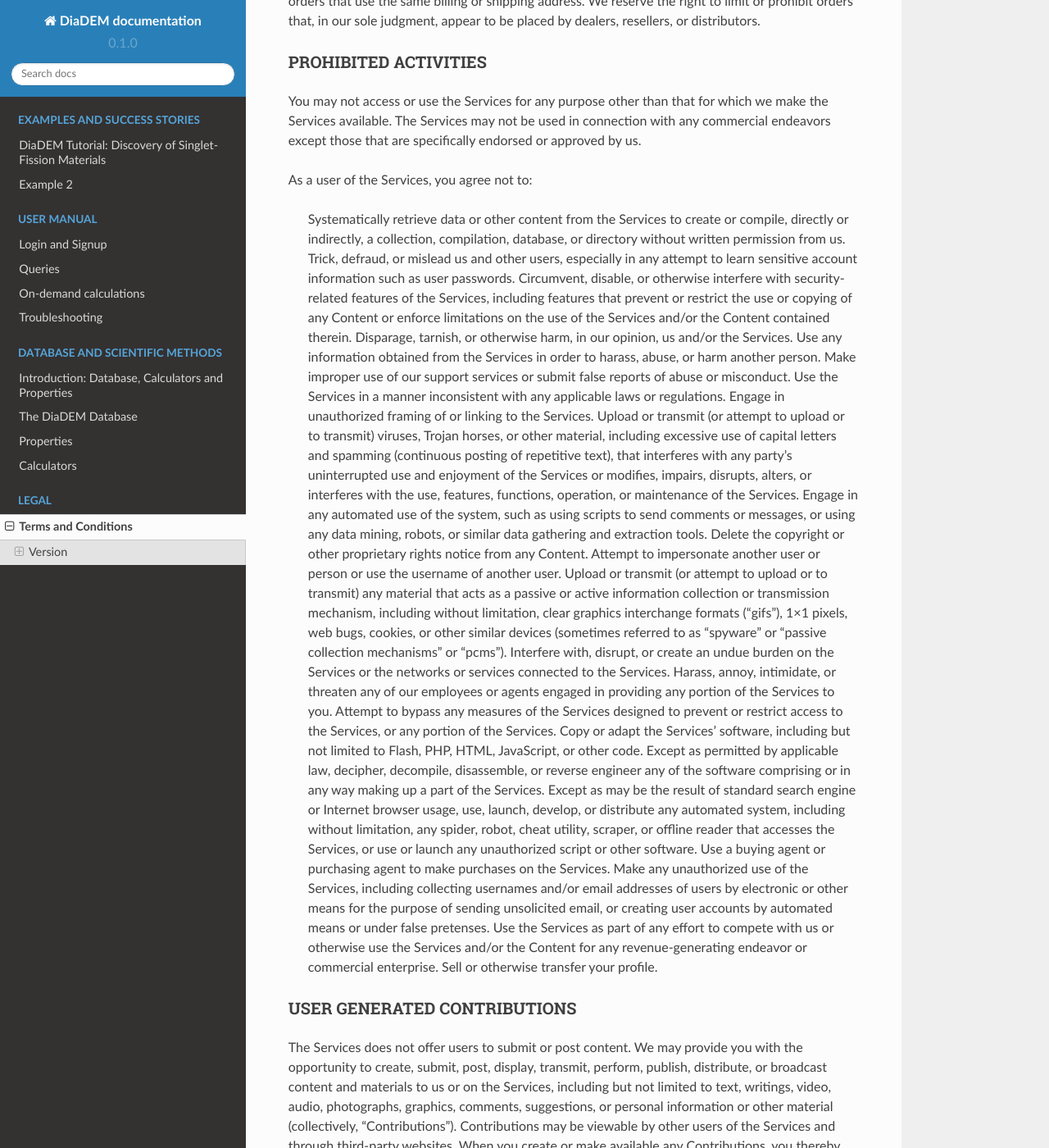
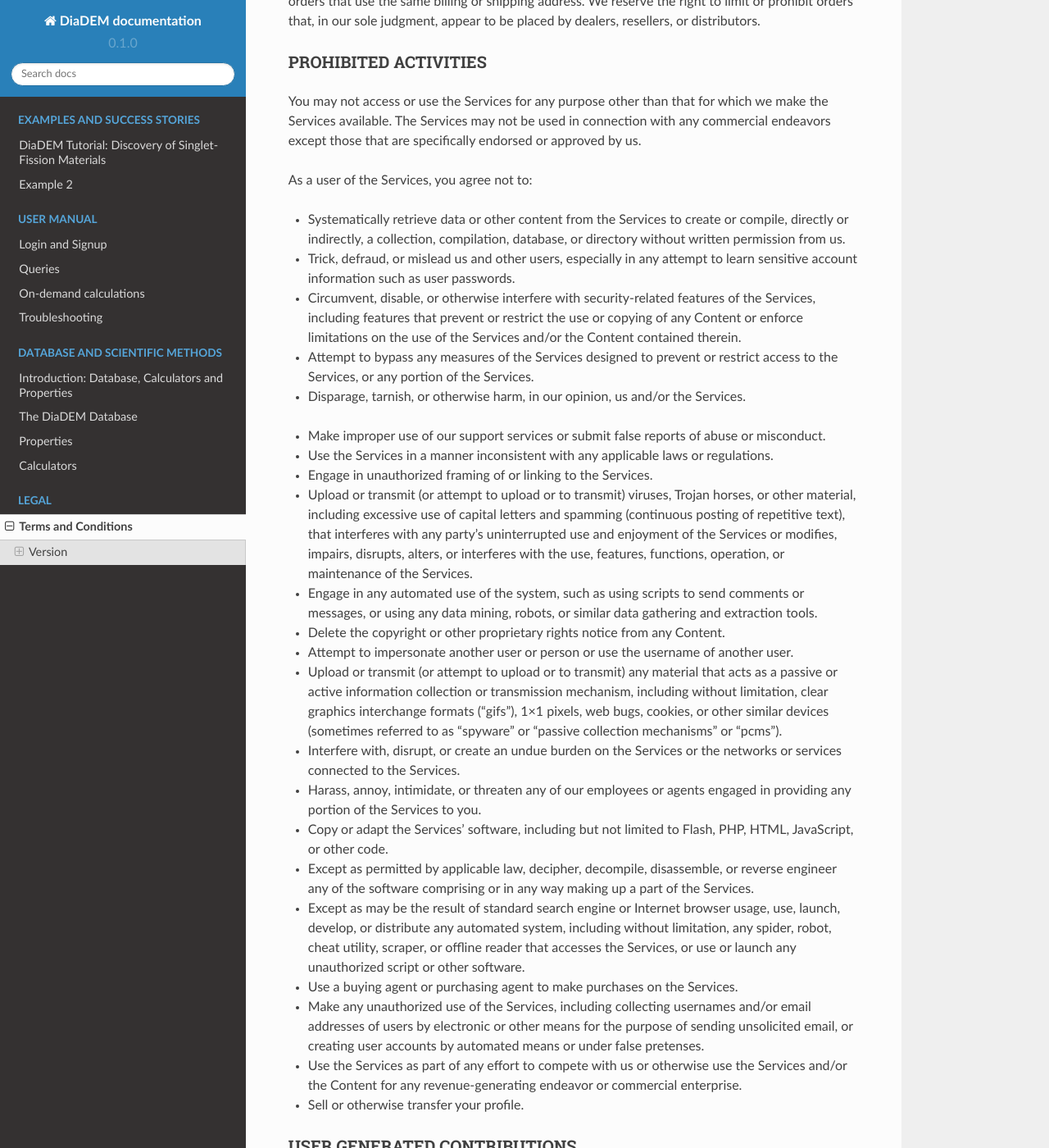
Before and after one commit to diadem-platform/diadem-docs, a Sphinx documentation site: the page built from docs/source/legal/TAC.rst, in a window 1280 px wide and 1400 px high, scrolled down 4750 px. Shown: the whole window at 82% size. Built offline with Sphinx 7.4.7 and the Read the Docs theme 2.0.0, drawn with Linux system fonts in a browser that asks for light colours; some of the changed text lies outside the part shown.

Commit message:
some formatting

```diff
--- a/docs/source/legal/TAC.rst
+++ b/docs/source/legal/TAC.rst
@@ -136,48 +135,49 @@
 
 As a user of the Services, you agree not to:
 
-    Systematically retrieve data or other content from the Services to create or compile, directly or indirectly, a collection, compilation, database, or directory without written permission from us.
-    Trick, defraud, or mislead us and other users, especially in any attempt to learn sensitive account information such as user passwords.
-    Circumvent, disable, or otherwise interfere with security-related features of the Services, including features that prevent or restrict the use or copying of any Content or enforce limitations on the use of the Services and/or the Content contained therein.
-    Disparage, tarnish, or otherwise harm, in our opinion, us and/or the Services.
-    Use any information obtained from the Services in order to harass, abuse, or harm another person.
-    Make improper use of our support services or submit false reports of abuse or misconduct.
-    Use the Services in a manner inconsistent with any applicable laws or regulations.
-    Engage in unauthorized framing of or linking to the Services.
-    Upload or transmit (or attempt to upload or to transmit) viruses, Trojan horses, or other material, including excessive use of capital letters and spamming (continuous posting of repetitive text), that interferes with any party’s uninterrupted use and enjoyment of the Services or modifies, impairs, disrupts, alters, or interferes with the use, features, functions, operation, or maintenance of the Services.
-    Engage in any automated use of the system, such as using scripts to send comments or messages, or using any data mining, robots, or similar data gathering and extraction tools.
-    Delete the copyright or other proprietary rights notice from any Content.
-    Attempt to impersonate another user or person or use the username of another user.
-    Upload or transmit (or attempt to upload or to transmit) any material that acts as a passive or active information collection or transmission mechanism, including without limitation, clear graphics interchange formats ("gifs"), 1×1 pixels, web bugs, cookies, or other similar devices (sometimes referred to as "spyware" or "passive collection mechanisms" or "pcms").
-    Interfere with, disrupt, or create an undue burden on the Services or the networks or services connected to the Services.
-    Harass, annoy, intimidate, or threaten any of our employees or agents engaged in providing any portion of the Services to you.
-    Attempt to bypass any measures of the Services designed to prevent or restrict access to the Services, or any portion of the Services.
-    Copy or adapt the Services' software, including but not limited to Flash, PHP, HTML, JavaScript, or other code.
-    Except as permitted by applicable law, decipher, decompile, disassemble, or reverse engineer any of the software comprising or in any way making up a part of the Services.
-    Except as may be the result of standard search engine or Internet browser usage, use, launch, develop, or distribute any automated system, including without limitation, any spider, robot, cheat utility, scraper, or offline reader that accesses the Services, or use or launch any unauthorized script or other software.
-    Use a buying agent or purchasing agent to make purchases on the Services.
-    Make any unauthorized use of the Services, including collecting usernames and/or email addresses of users by electronic or other means for the purpose of sending unsolicited email, or creating user accounts by automated means or under false pretenses.
-    Use the Services as part of any effort to compete with us or otherwise use the Services and/or the Content for any revenue-generating endeavor or commercial enterprise.
-    Sell or otherwise transfer your profile.
+- Systematically retrieve data or other content from the Services to create or compile, directly or indirectly, a collection, compilation, database, or directory without written permission from us.
+- Trick, defraud, or mislead us and other users, especially in any attempt to learn sensitive account information such as user passwords.
+- Circumvent, disable, or otherwise interfere with security-related features of the Services, including features that prevent or restrict the use or copying of any Content or enforce limitations on the use of the Services and/or the Content contained therein.
+- Attempt to bypass any measures of the Services designed to prevent or restrict access to the Services, or any portion of the Services.
+- Disparage, tarnish, or otherwise harm, in our opinion, us and/or the Services.
+.. - Use any information obtained from the Services in order to harass, abuse, or harm another person.
+
+- Make improper use of our support services or submit false reports of abuse or misconduct.
+- Use the Services in a manner inconsistent with any applicable laws or regulations.
+- Engage in unauthorized framing of or linking to the Services.
+- Upload or transmit (or attempt to upload or to transmit) viruses, Trojan horses, or other material, including excessive use of capital letters and spamming (continuous posting of repetitive text), that interferes with any party’s uninterrupted use and enjoyment of the Services or modifies, impairs, disrupts, alters, or interferes with the use, features, functions, operation, or maintenance of the Services.
+- Engage in any automated use of the system, such as using scripts to send comments or messages, or using any data mining, robots, or similar data gathering and extraction tools.
+- Delete the copyright or other proprietary rights notice from any Content.
+- Attempt to impersonate another user or person or use the username of another user.
+- Upload or transmit (or attempt to upload or to transmit) any material that acts as a passive or active information collection or transmission mechanism, including without limitation, clear graphics interchange formats ("gifs"), 1×1 pixels, web bugs, cookies, or other similar devices (sometimes referred to as "spyware" or "passive collection mechanisms" or "pcms").
+- Interfere with, disrupt, or create an undue burden on the Services or the networks or services connected to the Services.
+- Harass, annoy, intimidate, or threaten any of our employees or agents engaged in providing any portion of the Services to you.
+- Copy or adapt the Services' software, including but not limited to Flash, PHP, HTML, JavaScript, or other code.
+- Except as permitted by applicable law, decipher, decompile, disassemble, or reverse engineer any of the software comprising or in any way making up a part of the Services.
+- Except as may be the result of standard search engine or Internet browser usage, use, launch, develop, or distribute any automated system, including without limitation, any spider, robot, cheat utility, scraper, or offline reader that accesses the Services, or use or launch any unauthorized script or other software.
+- Use a buying agent or purchasing agent to make purchases on the Services.
+- Make any unauthorized use of the Services, including collecting usernames and/or email addresses of users by electronic or other means for the purpose of sending unsolicited email, or creating user accounts by automated means or under false pretenses.
+- Use the Services as part of any effort to compete with us or otherwise use the Services and/or the Content for any revenue-generating endeavor or commercial enterprise.
+- Sell or otherwise transfer your profile.
 
 USER GENERATED CONTRIBUTIONS
 ================================
 
 The Services does not offer users to submit or post content. We may provide you with the opportunity to create, submit, post, display, transmit, perform, publish, distribute, or broadcast content and materials to us or on the Services, including but not limited to text, writings, video, audio, photographs, graphics, comments, suggestions, or personal information or other material (collectively, "Contributions"). Contributions may be viewable by other users of the Services and through third-party websites. When you create or make available any Contributions, you thereby represent and warrant that:
 
-    The creation, distribution, transmission, public display, or performance, and the accessing, downloading, or copying of your Contributions do not and will not infringe the proprietary rights, including but not limited to the copyright, patent, trademark, trade secret, or moral rights of any third party.
-    You are the creator and owner of or have the necessary licenses, rights, consents, releases, and permissions to use and to authorize us, the Services, and other users of the Services to use your Contributions in any manner contemplated by the Services and these Legal Terms.
-    You have the written consent, release, and/or permission of each and every identifiable individual person in your Contributions to use the name or likeness of each and every such identifiable individual person to enable inclusion and use of your Contributions in any manner contemplated by the Services and these Legal Terms.
-    Your Contributions are not false, inaccurate, or misleading.
-    Your Contributions are not unsolicited or unauthorized advertising, promotional materials, pyramid schemes, chain letters, spam, mass mailings, or other forms of solicitation.
-    Your Contributions are not obscene, lewd, lascivious, filthy, violent, harassing, libelous, slanderous, or otherwise objectionable (as determined by us).
-    Your Contributions do not ridicule, mock, disparage, intimidate, or abuse anyone.
-    Your Contributions are not used to harass or threaten (in the legal sense of those terms) any other person and to promote violence against a specific person or class of people.
-    Your Contributions do not violate any applicable law, regulation, or rule.
-    Your Contributions do not violate the privacy or publicity rights of any third party.
-    Your Contributions do not violate any applicable law concerning child pornography, or otherwise intended to protect the health or well-being of minors.
-    Your Contributions do not include any offensive comments that are connected to race, national origin, gender, sexual preference, or physical handicap.
-    Your Contributions do not otherwise violate, or link to material that violates, any provision of these Legal Terms, or any applicable law or regulation.
+- The creation, distribution, transmission, public display, or performance, and the accessing, downloading, or copying of your Contributions do not and will not infringe the proprietary rights, including but not limited to the copyright, patent, trademark, trade secret, or moral rights of any third party.
+- You are the creator and owner of or have the necessary licenses, rights, consents, releases, and permissions to use and to authorize us, the Services, and other users of the Services to use your Contributions in any manner contemplated by the Services and these Legal Terms.
+- You have the written consent, release, and/or permission of each and every identifiable individual person in your Contributions to use the name or likeness of each and every such identifiable individual person to enable inclusion and use of your Contributions in any manner contemplated by the Services and these Legal Terms.
+- Your Contributions are not false, inaccurate, or misleading.
+- Your Contributions are not unsolicited or unauthorized advertising, promotional materials, pyramid schemes, chain letters, spam, mass mailings, or other forms of solicitation.
+- Your Contributions are not obscene, lewd, lascivious, filthy, violent, harassing, libelous, slanderous, or otherwise objectionable (as determined by us).
+- Your Contributions do not ridicule, mock, disparage, intimidate, or abuse anyone.
+- Your Contributions are not used to harass or threaten (in the legal sense of those terms) any other person and to promote violence against a specific person or class of people.
+- Your Contributions do not violate any applicable law, regulation, or rule.
+- Your Contributions do not violate the privacy or publicity rights of any third party.
+- Your Contributions do not violate any applicable law concerning child pornography, or otherwise intended to protect the health or well-being of minors.
+- Your Contributions do not include any offensive comments that are connected to race, national origin, gender, sexual preference, or physical handicap.
+- Your Contributions do not otherwise violate, or link to material that violates, any provision of these Legal Terms, or any applicable law or regulation.
 
 Any use of the Services in violation of the foregoing violates these Legal Terms and may result in, among other things, termination or suspension of your rights to use the Services.
 
@@ -242,7 +242,7 @@
 LIMITATIONS OF LIABILITY
 ====================================
 
-IN NO EVENT WILL WE OR OUR DIRECTORS, EMPLOYEES, OR AGENTS BE LIABLE TO YOU OR ANY THIRD PARTY FOR ANY DIRECT, INDIRECT, CONSEQUENTIAL, EXEMPLARY, INCIDENTAL, SPECIAL, OR PUNITIVE DAMAGES, INCLUDING LOST PROFIT, LOST REVENUE, LOSS OF DATA, OR OTHER DAMAGES ARISING FROM YOUR USE OF THE SERVICES, EVEN IF WE HAVE BEEN ADVISED OF THE POSSIBILITY OF SUCH DAMAGES. NOTWITHSTANDING ANYTHING TO THE CONTRARY CONTAINED HEREIN, OUR LIABILITY TO YOU FOR ANY CAUSE WHATSOEVER AND REGARDLESS OF THE FORM OF THE ACTION, WILL AT ALL TIMES BE LIMITED TO THE AMOUNT PAID, IF ANY, BY YOU TO US DURING THE three (3) mONTH PERIOD PRIOR TO ANY CAUSE OF ACTION ARISING. CERTAIN US STATE LAWS AND INTERNATIONAL LAWS DO NOT ALLOW LIMITATIONS ON IMPLIED WARRANTIES OR THE EXCLUSION OR LIMITATION OF CERTAIN DAMAGES. IF THESE LAWS APPLY TO YOU, SOME OR ALL OF THE ABOVE DISCLAIMERS OR LIMITATIONS MAY NOT APPLY TO YOU, AND YOU MAY HAVE ADDITIONAL RIGHTS.
+IN NO EVENT WILL WE OR OUR DIRECTORS, EMPLOYEES, OR AGENTS BE LIABLE TO YOU OR ANY THIRD PARTY FOR ANY DIRECT, INDIRECT, CONSEQUENTIAL, EXEMPLARY, INCIDENTAL, SPECIAL, OR PUNITIVE DAMAGES, INCLUDING LOST PROFIT, LOST REVENUE, LOSS OF DATA, OR OTHER DAMAGES ARISING FROM YOUR USE OF THE SERVICES, EVEN IF WE HAVE BEEN ADVISED OF THE POSSIBILITY OF SUCH DAMAGES. NOTWITHSTANDING ANYTHING TO THE CONTRARY CONTAINED HEREIN, OUR LIABILITY TO YOU FOR ANY CAUSE WHATSOEVER AND REGARDLESS OF THE FORM OF THE ACTION, WILL AT ALL TIMES BE LIMITED TO THE AMOUNT PAID, IF ANY, BY YOU TO US DURING THE THREE (3) MONTH PERIOD PRIOR TO ANY CAUSE OF ACTION ARISING. CERTAIN US STATE LAWS AND INTERNATIONAL LAWS DO NOT ALLOW LIMITATIONS ON IMPLIED WARRANTIES OR THE EXCLUSION OR LIMITATION OF CERTAIN DAMAGES. IF THESE LAWS APPLY TO YOU, SOME OR ALL OF THE ABOVE DISCLAIMERS OR LIMITATIONS MAY NOT APPLY TO YOU, AND YOU MAY HAVE ADDITIONAL RIGHTS.
 
 INDEMNIFICATION
 ====================================
```
Also changed, not shown: other parts of docs/source/legal/TAC.rst (+3 -4 lines).
